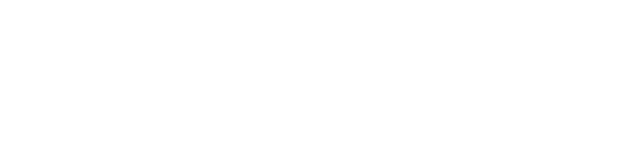
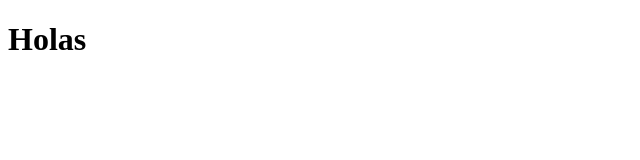
Before and after one commit to gummx/desafio-bootstrap, a plain HTML site: page index.html in a window 1280 px wide. Shown: the whole page, without its empty margins (0-640 px from the left). Drawn offline with Linux system fonts and the light colour scheme.

Commit message:
Desafío Bootstrap

```diff
--- a/index.html
+++ b/index.html
@@ -4,6 +4,6 @@
 	<title>Desafío Bootstrap</title>
 </head>
 <body>
-<h1></h1>
+<h1>Holas</h1>
 </body>
 </html>
```
